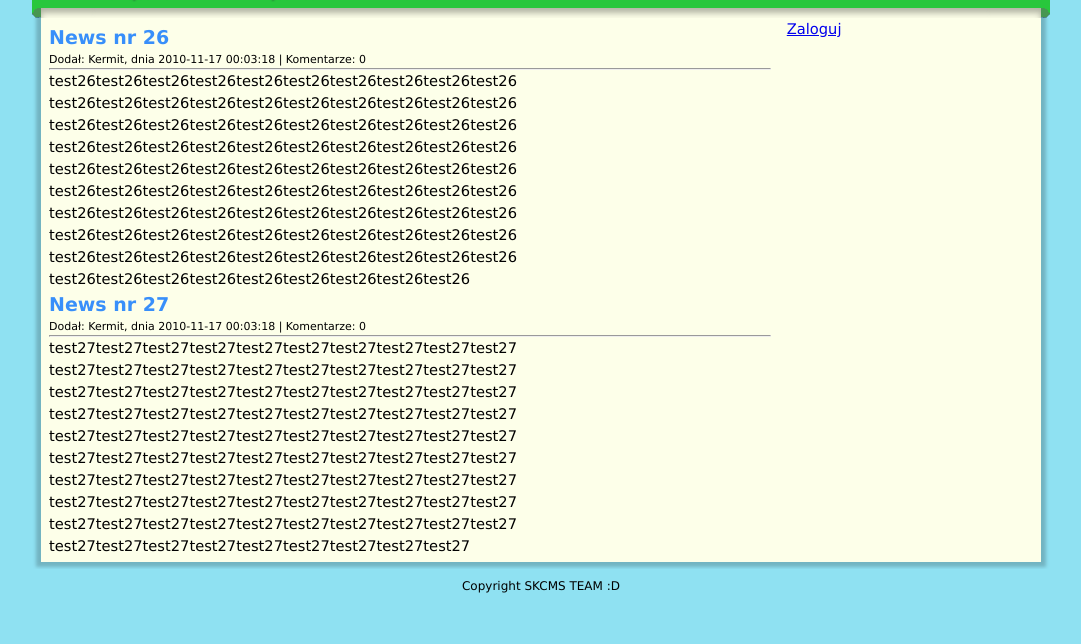
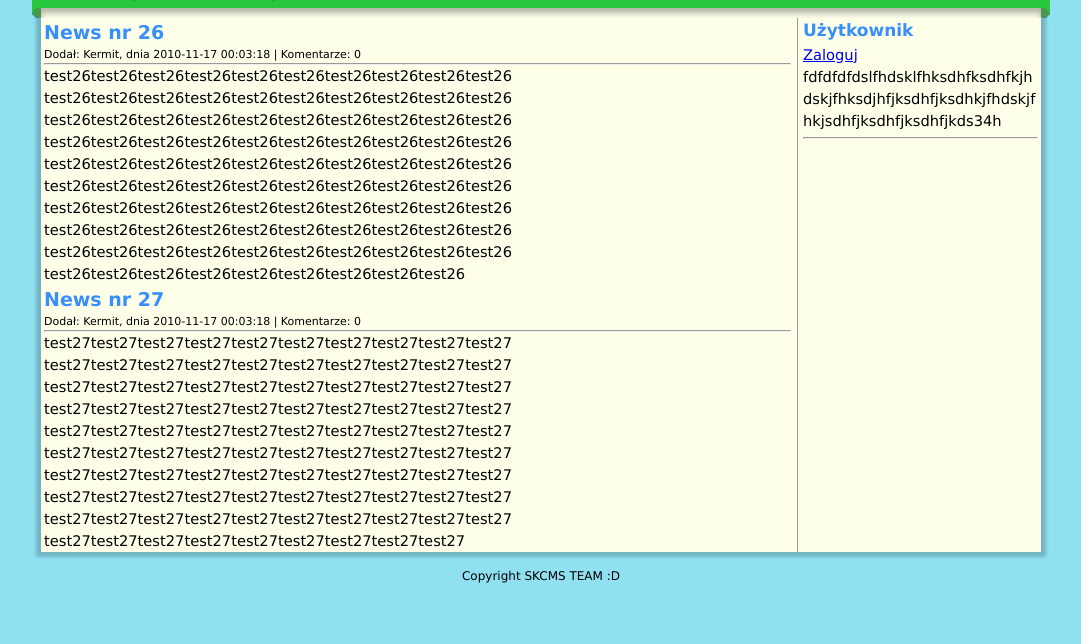
Before and after one commit to arkadiuszneuman/SKCMS, a PHP site: page / in a window 1280 px wide. Shown: the part 156-800 px from the top of the page, without its empty margins (99-1180 px from the left). Run offline with PHP 8.4, Linux system fonts and the light colour scheme; data comes from the database, SQL or seed files in the repository; some libraries are stand-ins or nearby versions.

Commit message:
Template fixes
Signed-off-by: Maciej Płaza <plaza.maciej@gmail.com>

```diff
--- a/index.php
+++ b/index.php
@@ -16,7 +16,11 @@
 
 	if (!isset($_SESSION['loggedIn']) || $_SESSION['loggedIn'] == false)
     {
-		$mainContent = $mainContent."<a href=\"#\" onclick=\"Login('login');\">Zaloguj</a>";
+		$data = array("title"=>"Użytkownik", "content"=>"<a href=\"#\" onclick=\"Login('login');\">Zaloguj</a>
+		fdfdfdfdslfhdsklfhksdhfksdhfkjhdskjfhksdjhfjksdhfjksdhkjfhdskjfhkjsdhfjksdhfjksdhfjkds34h
+		");
+
+		$sidebarContent = $sidebarContent."".$template->Render("sidebar_item", $data);
     }
     else
     {
--- a/templates/fancy/sidebar_item.tpl
+++ b/templates/fancy/sidebar_item.tpl
@@ -2,3 +2,4 @@
 	<h3>{title}</h3>
 	<p>{content}</p>
 </div>
+<hr>
--- a/templates/fancy/style.css
+++ b/templates/fancy/style.css
@@ -107,55 +107,90 @@ ul#menu li:hover ul
 	margin: auto;
 }
 
+#content h3
+{
+	color: rgb(56, 143, 250);
+	font-style: bold;
+	margin: 0;
+}
+
 #news
 {
-	margin: 5px 0px 5px 0px;
-	width: 74%;
+	#margin: 5px 0px 5px 0px;
+	#padding: 0px 0px 0px 20px;
+	width: 75%;
 	float: left;
+	word-wrap: break-word;
+	border-right: 1px solid #999;
+}
+
+#news .pages
+{
+	text-align: center;
+}
+
+#news .item
+{
+	width: 97%;
+	margin: 0px 0px 0px 15px;
+}
+
+#news .item h3
+{
+	font-size: 19px;
+}
+
+#news .item p.newsInfo
+{
+	font-size: 11px;
+	margin: 0;
+}
+
+#news .item p
+{
+	text-align: justify;
+	margin: 0;
+}
+
+#news .item hr
+{
+	width: 100%;
+	float: left;
+	color: rgb(218, 215, 206);
+	margin: 0;
 }
 
 #sidebar
 {
-	margin: 5px 0px 5px 0px;
-	width: 25%;
+	#margin: 5px 0px 5px 0px;
+	#padding: 0px 10px 0px 12px;
+	width: 24%;
 	float: left;
-	border-left: 1px solid #999;
+	word-wrap: break-word;
 }
 
-#content h3
-{
-	color: rgb(56, 143, 250);
-	font-size: 19px;
-	font-style: bold;
-	padding: 0px 0px 0px 20px;
-	margin: 0;
-}
-
-#content hr
+#sidebar hr
 {
 	width: 95%;
 	float: left;
 	color: rgb(218, 215, 206);
-	margin: 0px 0px 0px 20px;
+	margin: 5px 5px 0px 5px;
 }
 
-#content p.newsInfo
+#sidebar .item
 {
-	font-size: 11px;
-	padding: 0px 0px 0px 20px;
-	margin: 0;
+	width: 95%;
+	margin: 0px 0px 0px 5px;
 }
 
-#news p
+#sidebar .item h3
 {
-	padding: 0px 20px 0px 20px;
-	text-align: justify;
-	margin: 0;
+	font-size: 17px;
 }
 
-#sidebar p
+#sidebar .item p
 {
-	padding: 0px 20px 0px 10px;
+	margin: 0;
 	text-align: justify;
 }
 
```
